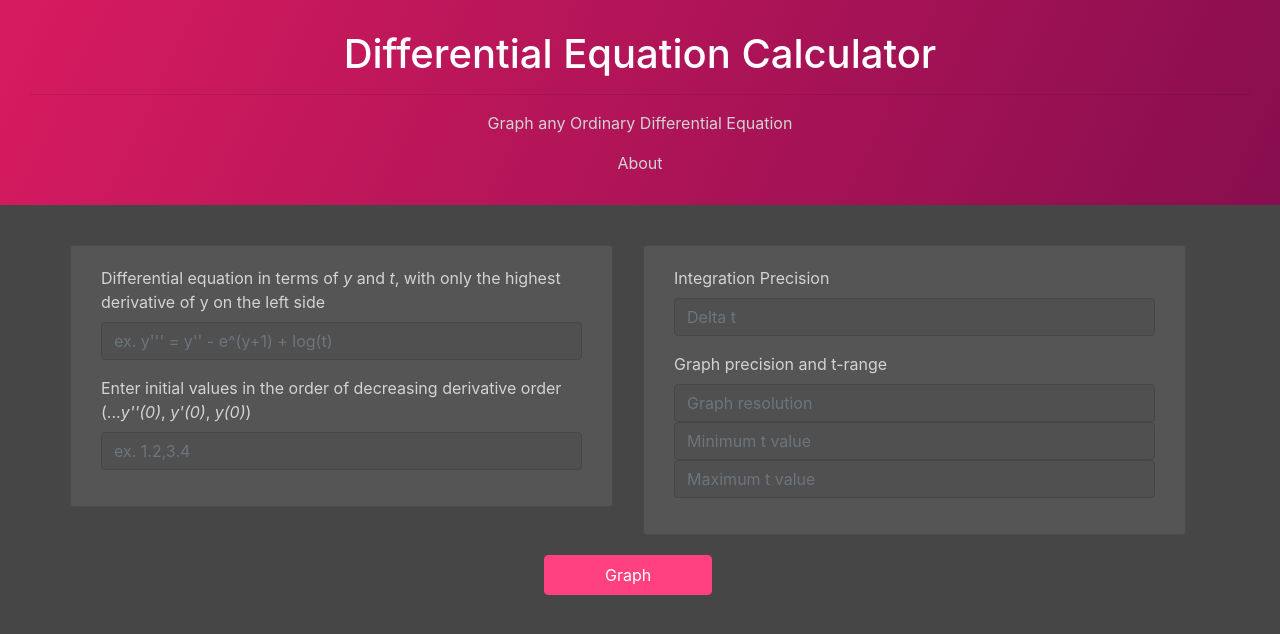
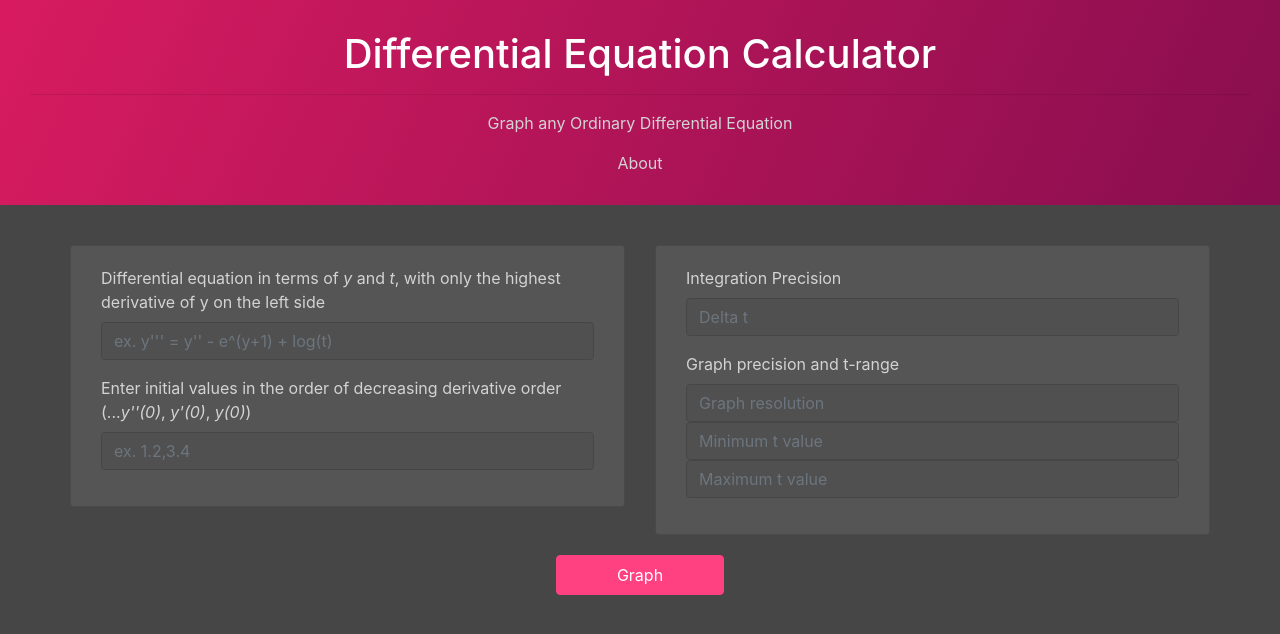
Before and after one commit to isaackrementsov/ode-calculator, a Flask app: page / in a window 1280 px wide. Shown: the top 634 px of the page. Run offline with Flask 2, Linux system fonts and the light colour scheme; some libraries are stand-ins or nearby versions.

Commit message:
Alignment and link fix

```diff
--- a/templates/calculator.html
+++ b/templates/calculator.html
@@ -12,11 +12,11 @@
             <h1>Differential Equation Calculator</h1>
             <hr>
             <p>Graph any Ordinary Differential Equation</p>
-            <a href="isaackrementsov-edu.github.io/ode-calculator">About</a>
+            <a href="https://isaackrementsov-edu.github.io/ode-calculator">About</a>
         </div>
         <div class="container">
             <div class="row">
-                <form action="/" onsubmit="return prepareEquation()">
+                <form action="/" onsubmit="return prepareEquation()" style="width: 100%">
                     <input type="hidden" name="equation" id="equation">
                     <div class="row">
                         {% if error %}
```
